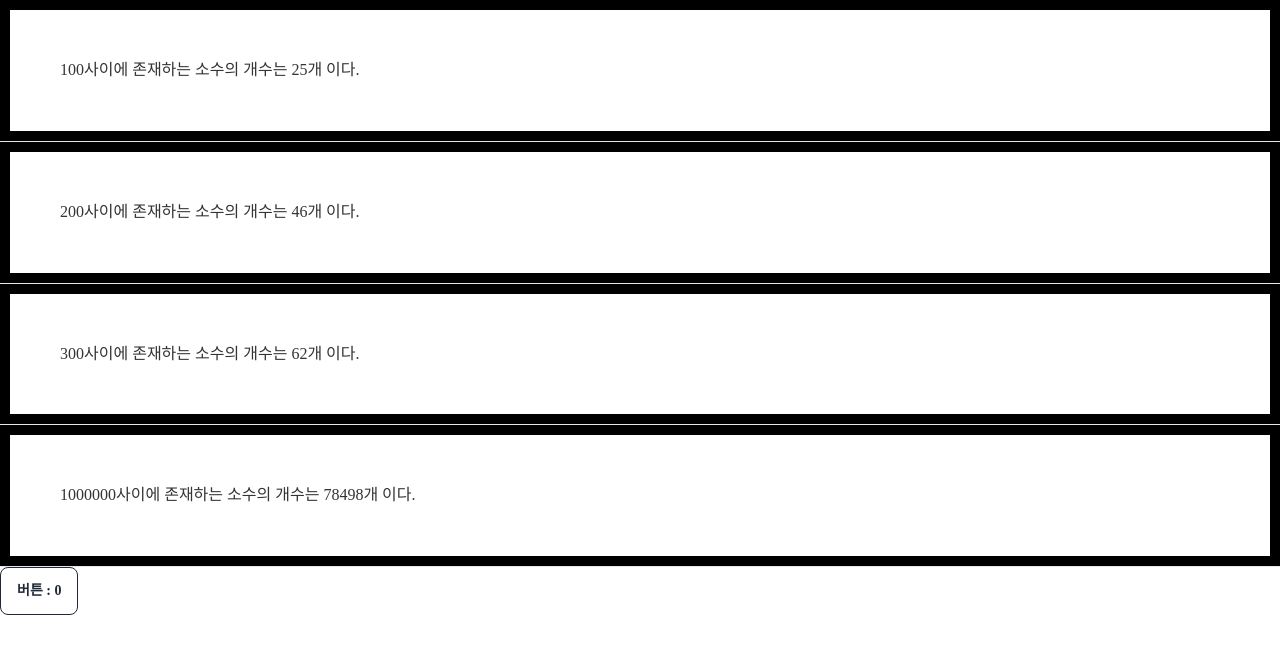
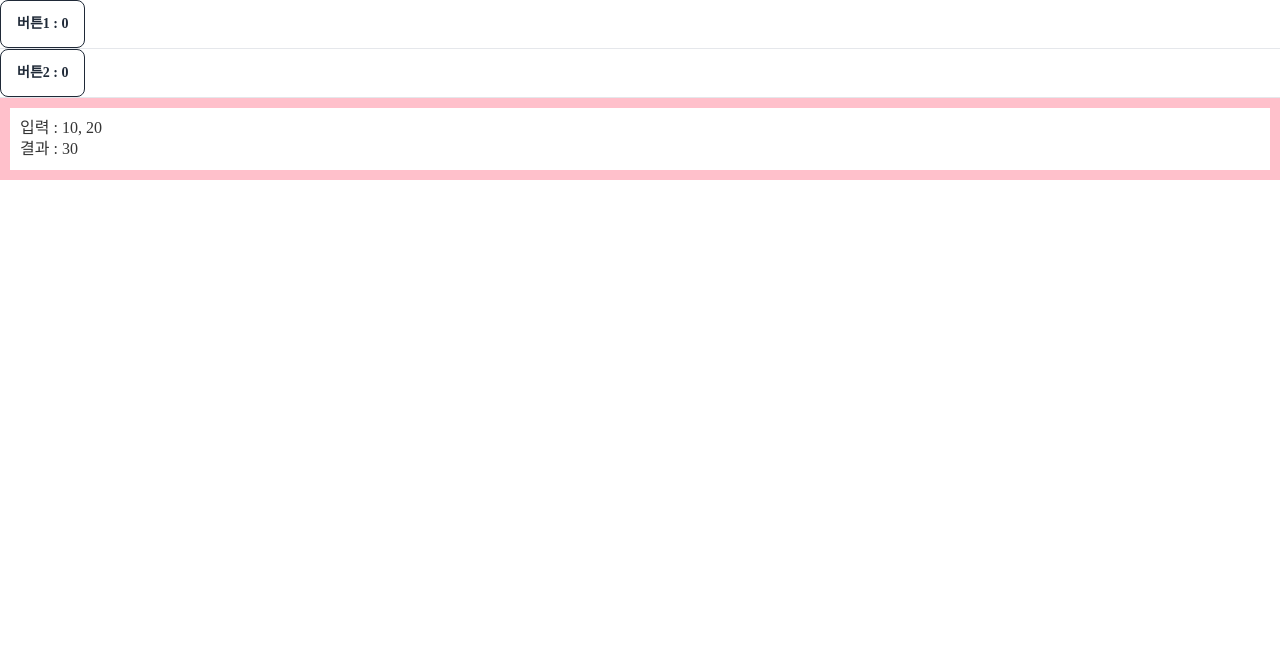
Before and after one commit to fbtjdwls04/2023-04-react-test, a React (Create React App) app: page / in a window 1280 px wide. Shown: the top 654 px of the page. Built offline with nearby package versions, Linux system fonts and the light colour scheme; a web font is replaced by a local one.

Commit message:
useCallback 어이없는 리렌더링 막기

```diff
--- a/src/App.js
+++ b/src/App.js
@@ -1,67 +1,41 @@
-import React,{useEffect, useState, useMemo} from "react";
-import ThemeToggle from "./ThemeToggle";
+import React,{useEffect, useState, useCallback} from "react";
 
-
-function isPrimeNumber(no){
-  for(let i = 2; i < no; i++){
-      if(i*i > no){
-          break;
-      }
-      if( no % i == 0){
-          return false;
-      }
-  }
-  return true;
-}
-
-function getPrimeNumbers(max){
-  const PrimeNumbers = [];
-  for(let i = 2; i < max; i++){
-      if(isPrimeNumber(i)){
-          PrimeNumbers.push(i);
-      }
-  }
-  return PrimeNumbers;
-}
-
-function getPrimeNumbersCount(max){
-  return getPrimeNumbers(max).length;
-}
-
-let PrimeNosCountCallCount = 0;
-
-function PrimeNosCount({max}){
-  PrimeNosCountCallCount++;
-  console.log(`PrimeNosCountCallCount : ${PrimeNosCountCallCount}`);
-  const count = useMemo(()=>getPrimeNumbersCount(max),[max]);
+let SubCallCount = 0;
+function Sub({no1,no2,calculateFun}) {
+  SubCallCount++;
+  console.log(`SubCallCount : ${SubCallCount}`);
 
   return (
-  <div style={{border: '10px solid black',padding:50}}>
-    {max}사이에 존재하는 소수의 개수는 {count}개 이다.
-  </div>
+    <>
+      <div style={{border: '10px solid pink',padding: 10}}>
+        입력 : {no1}, {no2}
+        <br />
+        결과 : {calculateFun(no1,no2)}
+      </div>
+    </>
   );
 }
 
-const MemoizedPrimeNosCount = React.memo(PrimeNosCount);
+const MemoizedSub = React.memo(Sub);
 
 let AppCallCount = 0;
+
 function App() {
-  const [no, setNo] = useState(0);
-
   AppCallCount++;
   console.log(`AppCallCount : ${AppCallCount}`);
 
+  const [no1, setNo1] = useState(0);
+  const [no2, setNo2] = useState(0);
+
+  const calculateFun = useCallback((a,b) => a + b + no1,[no1]);
+
   return (
     <>
-      <MemoizedPrimeNosCount max={100}/>
+      <button className="btn btn-outline" onClick={()=> setNo1(no1 + 1)}>버튼1 : {no1}</button>
       <hr />
-      <MemoizedPrimeNosCount max={200}/>
+      <button className="btn btn-outline" onClick={()=> setNo2(no2 + 1)}>버튼2 : {no2}</button>
       <hr />
-      <MemoizedPrimeNosCount max={300}/>
-      <hr />
-      <MemoizedPrimeNosCount max={1000000}/>
-      <hr />
-      <button className="btn btn-outline" onClick={()=>setNo(no + 1)}>버튼 : {no}</button>
+      <MemoizedSub no1={10} no2={20} calculateFun={calculateFun}/>
     </>
   );
 }
```
